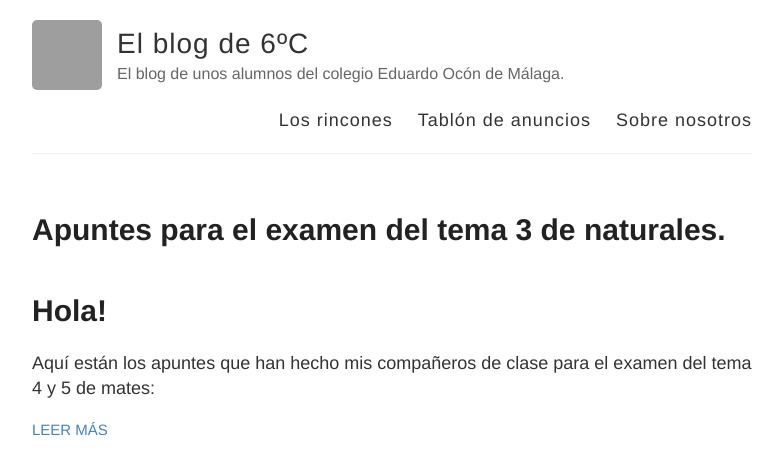
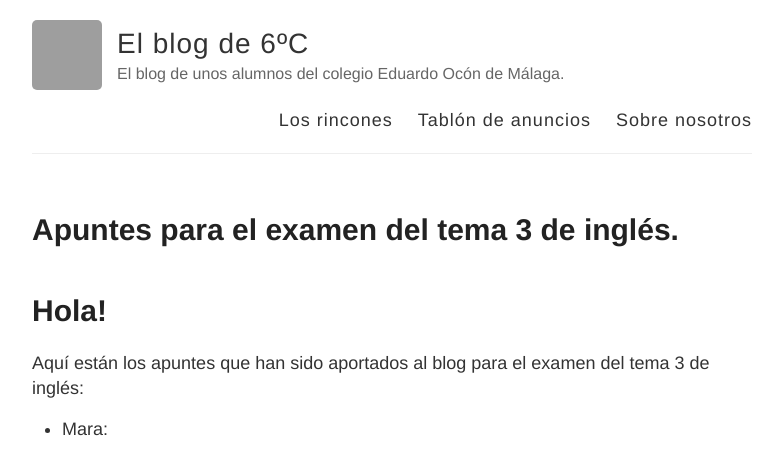
Before and after one commit to el-blog-de-sexto/blog, a Jekyll site: the page built from index.html, in a window 1280 px wide and 1400 px high. Shown: the top 457 px of the window, without its empty margins (248-1031 px from the left). Built offline with Jekyll 4.4.1, drawn with Linux system fonts in a browser that asks for light colours; some of the changed text lies outside the part shown; grey boxes are pictures that could not be loaded.

Commit message:
apuntes inglés mara y otras cosas

```diff
--- a/_config.yml
+++ b/_config.yml
@@ -37,7 +37,7 @@
 disqus:
 
 # Enter your Google Analytics web tracking code (e.g. UA-2110908-2) to activate tracking
-google_analytics:
+google_analytics: G-5SDL0N7FKS
 
 # Your website URL (e.g. http://barryclark.github.io or http://www.barryclark.co)
 # Used for Sitemap.xml and your RSS feed
--- /dev/null
+++ b/_posts/2022-02-15-Apuntes-para-el-examen-del-tema-3-de-ingles.md
@@ -0,0 +1,18 @@
+---
+layout: post
+title: Apuntes para el examen del tema 3 de inglés.
+---
+
+# Hola!
+
+Aquí están los apuntes que han sido aportados al blog para el examen del tema 3 de inglés:
+
+- Mara:
+<iframe src="https://archivos.elblogdesexto.ml/apuntes/ingles/tema3/mara.pdf" style="width:100%; height:500px;"></iframe>
+Puedes descargar el archivo Word <a href="https://archivos.elblogdesexto.ml/apuntes/ingles/tema3/mara.docx" download>aquí</a>.
+<!-- si es una imagen: -->
+<!--<img src="https://archivos.elblogdesexto.ml/apuntes/lengua/tema5/ivan2.jpg" style="width=50%; height:50%">   -->
+
+Quieres aportar apuntes al blog o hacer tu rincón?
+Bueno, pues estás de suerte porque, si colaboras, te ganarás un pequeño espacio en la página de colaboradores!
+¡Hazlo ya mandando un correo a <a href="mailto:apuntes@elblogdesexto.ml">apuntes@elblogdesexto.ml</a> con tus apuntes y un nick, no puedo revelar tu nombre real por Internet!
--- a/about.md
+++ b/about.md
@@ -12,5 +12,8 @@
 
 ### Créditos
 
-Yo (Sr Izan): [Tema 4 y 5 de lengua](https://elblogdesexto.ml/Apuntes-para-el-examen-del-tema-4-y-5-de-lengua/)
-Toga Himiko: [Temas 4 y 5 de matemáticas](https://elblogdesexto.ml/Apuntes-para-el-examen-del-tema-4-y-5-de-mates/)
+Yo (Sr Izan): [Temas 4 y 5 de lengua](https://elblogdesexto.ml/Apuntes-para-el-examen-del-tema-4-y-5-de-lengua/)
+Toga Himiko: [Temas 4 y 5 de matemáticas](https://elblogdesexto.ml/Apuntes-para-el-examen-del-tema-4-y-5-de-mates/), [Tema 6 de mates](https://elblogdesexto.ml/Apuntes-tema-6-de-mates/), [Tema 6 de lengua](https://elblogdesexto.ml/Apuntes-tema-6-de-lengua/)
+ivannoah: [Temas 4 y 5 de lengua](https://elblogdesexto.ml/Apuntes-para-el-examen-del-tema-4-y-5-de-lengua/)
+MOR: [Tema 3 de lengua](https://elblogdesexto.ml/Apuntes-para-el-examen-del-tema-3-de-naturales/)
+Mara: [Tema 3 de inglés](https://elblogdesexto.ml/Apuntes-para-el-examen-del-tema-3-de-ingles/)
```
Also changed, not shown: _posts/2022-02-04-Apuntes-tema-6-de-lengua.md (+1 -1 lines), templates.txt (added, +41 -0 lines).
